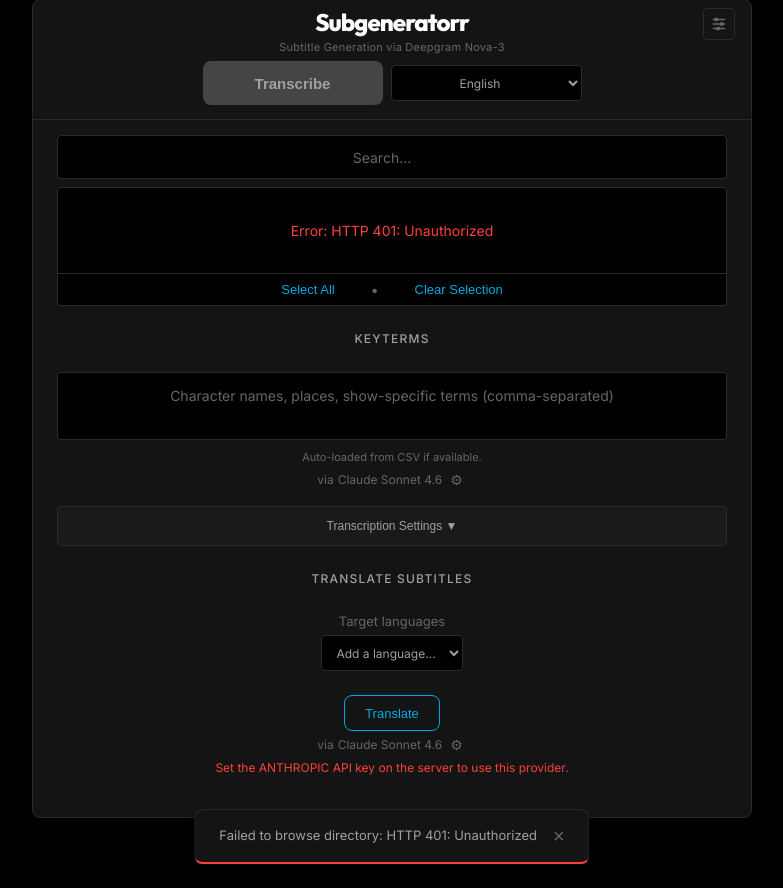
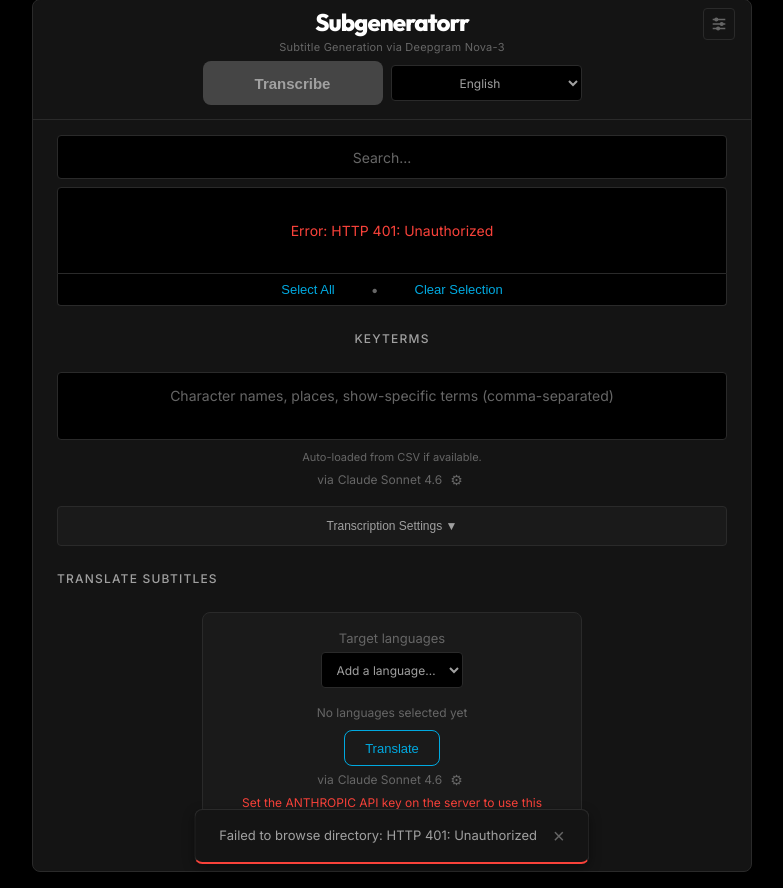
Before and after one commit to tylerbcrawford/subgeneratorr, a Flask app: template web/templates/index.html in a window 1280 px wide. Shown: the part 25-913 px from the top of the page, without its empty margins (248-1031 px from the left). Run offline with Flask 3, Linux system fonts and the light colour scheme; the template is opened without the code that fills it, so the values that code supplies are empty.

Commit message:
refresh(translate): define zone card, surface cost, fix provider status dot

```diff
--- a/web/static/styles.css
+++ b/web/static/styles.css
@@ -2072,7 +2072,8 @@ input[readonly] {
   font-size: 11px;
 }
 
-.keyterms-generate-row {
+.keyterms-generate-row,
+.ai-action-row {
   display: flex;
   flex-direction: column;
   align-items: center;
@@ -2720,6 +2721,42 @@ button:active,
   }
 }
 
+/* ============================================
+   TRANSLATE SUBTITLES ZONE
+   ============================================ */
+.translate-zone {
+  max-width: 380px;
+  margin: var(--space-l) auto 0;
+  padding: var(--space-m);
+  background: var(--bg-secondary);
+  border: 1px solid var(--border);
+  border-radius: var(--radius-md);
+  text-align: center;
+}
+
+.translate-field-label {
+  display: block;
+  font-size: var(--font-caption);
+  color: var(--text-tertiary);
+  margin-bottom: var(--space-xs);
+  text-align: center;
+}
+
+/* Centered overwrite checkbox (replaces the inline display:flex patch) */
+.translate-overwrite-label {
+  display: flex;
+  justify-content: center;
+  align-items: center;
+  gap: var(--space-xs);
+}
+
+/* CSS-only empty state — :empty matches when renderChips() clears innerHTML */
+.translate-chips:empty::before {
+  content: "No languages selected yet";
+  font-size: var(--font-small);
+  color: var(--text-tertiary);
+}
+
 /* Translate Subtitles: selected target-language chips */
 .translate-chips {
   display: flex;
--- a/web/static/translate.js
+++ b/web/static/translate.js
@@ -193,11 +193,13 @@
         const badge = $('translateKeyStatus');
         const notice = $('translateKeyNotice');
         const ok = !!providerStatus[provider];
+        const label = provider.charAt(0).toUpperCase() + provider.slice(1);
 
         if (badge) {
-            badge.textContent = ok ? '✓' : '✗';
-            badge.title = ok ? 'Configured' : 'Not configured';
-            badge.style.color = ok ? 'var(--color-green)' : 'var(--color-red)';
+            badge.className = 'api-key-status ' + (ok ? 'configured' : 'missing');
+            const msg = ok ? label + ' configured' : label + ' not configured';
+            badge.setAttribute('data-status', msg);
+            badge.setAttribute('aria-label', msg);
         }
         if (notice) {
             if (ok) {
@@ -220,7 +222,7 @@
         const videoPath = currentVideo();
         const targets = getSelectedTargets();
         if (!videoPath || targets.length === 0) {
-            el.textContent = 'Est. cost: $0.00';
+            el.textContent = '';
             el.style.color = 'var(--text-tertiary)';
             return;
         }
--- a/web/templates/index.html
+++ b/web/templates/index.html
@@ -441,27 +441,28 @@
                     </div>
 
                     <!-- Translate Subtitles Zone -->
-                    <div class="config-section" style="text-align: center;">
-                        <div class="form-group">
-                            <label class="section-label">Translate Subtitles</label>
+                    <div class="config-section">
+                        <label class="section-label">Translate Subtitles</label>
 
-                            <div class="form-group" style="margin-top: var(--space-s);">
-                                <label for="translateTargetSelect" style="display:block; font-size: var(--font-caption); color: var(--text-tertiary); margin-bottom: var(--space-xs);">Target languages</label>
+                        <div class="translate-zone">
+                            <div class="form-group">
+                                <label for="translateTargetSelect" class="translate-field-label">Target languages</label>
                                 <select id="translateTargetSelect" class="action-bar-select" aria-label="Add a target language">
                                     <option value="" disabled selected>Add a language…</option>
                                 </select>
                             </div>
                             <div id="translateChips" class="translate-chips" aria-live="polite"></div>
 
-                            <div class="keyterms-generate-row">
-                                <button id="translateBtn" class="btn-secondary" type="button">
-                                    Translate
-                                </button>
+                            <div class="ai-action-row">
+                                <button id="translateBtn" class="btn-secondary" type="button">Translate</button>
                                 <span class="ai-model-label">
                                     via <span id="translateModelDisplay">Claude Sonnet 4.6</span>
                                     <button class="ai-config-toggle" id="translateConfigToggleBtn" aria-label="Translation AI settings" aria-expanded="false" aria-controls="translateConfigPanel" type="button">⚙</button>
                                 </span>
                             </div>
+
+                            <!-- cost moved OUT of the gear panel: always visible for a paid action -->
+                            <div id="translateCostEstimate" class="ai-cost-estimate"></div>
                             <div id="translateKeyNotice" class="provider-key-notice" style="display:none;"></div>
 
                             <!-- Inline Translation AI Config (expandable) -->
@@ -487,10 +488,10 @@
                                     <label for="translateOllamaHost">Ollama Host</label>
                                     <input type="text" id="translateOllamaHost" placeholder="http://localhost:11434" aria-label="Ollama host" />
                                 </div>
-                                <label class="checkbox-label" style="justify-content:center; display:flex; gap: var(--space-xs); align-items:center;">
+                                <label class="checkbox-label translate-overwrite-label">
                                     <input type="checkbox" id="translateOverwrite" /> Overwrite existing translations
                                 </label>
-                                <div id="translateCostEstimate" class="ai-cost-estimate"></div>
+                                <!-- cost estimate intentionally removed from here -->
                             </div>
                         </div>
                     </div>
@@ -504,6 +505,6 @@
     <div aria-live="polite" aria-atomic="true" class="sr-only" id="status-announcer"></div>
 
     <script src="/static/app.js?v=20"></script>
-    <script src="/static/translate.js?v=3"></script>
+    <script src="/static/translate.js?v=4"></script>
 </body>
 </html>
```
Also changed, not shown: CHANGELOG.md.
